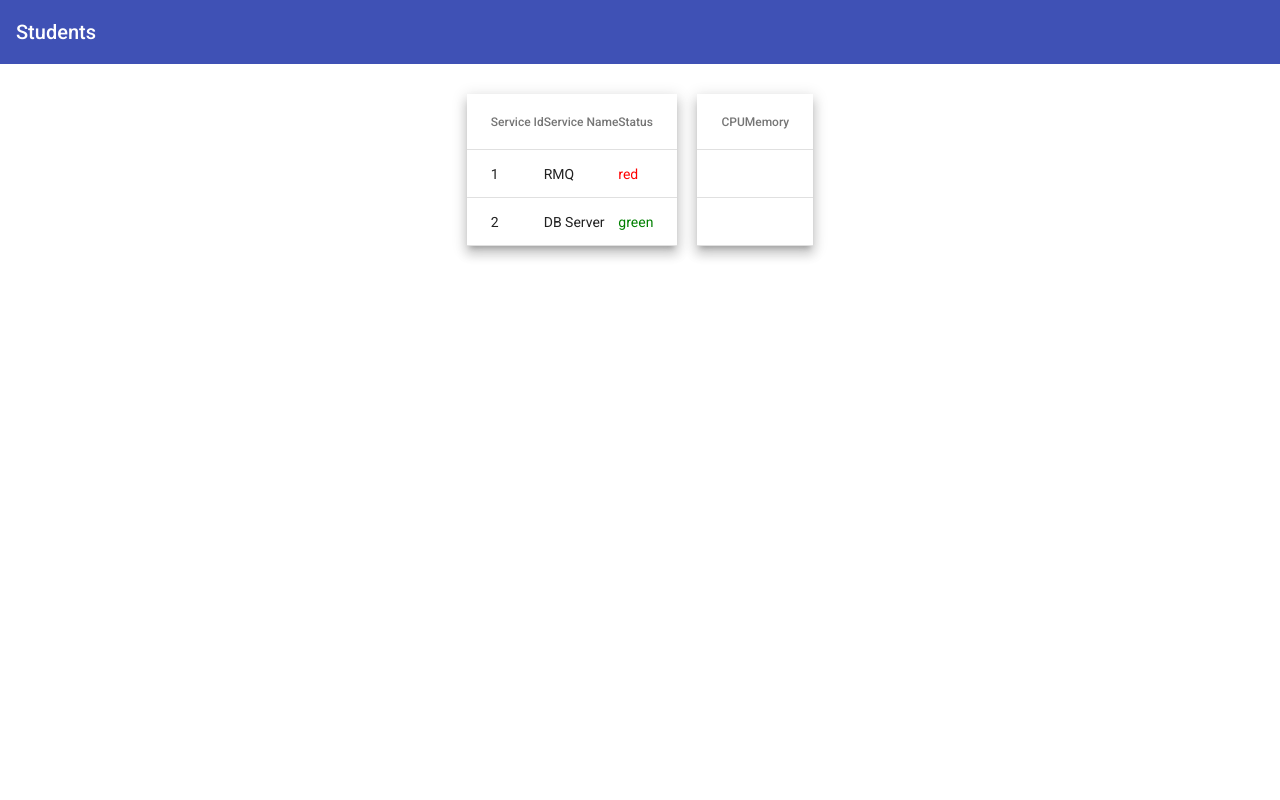
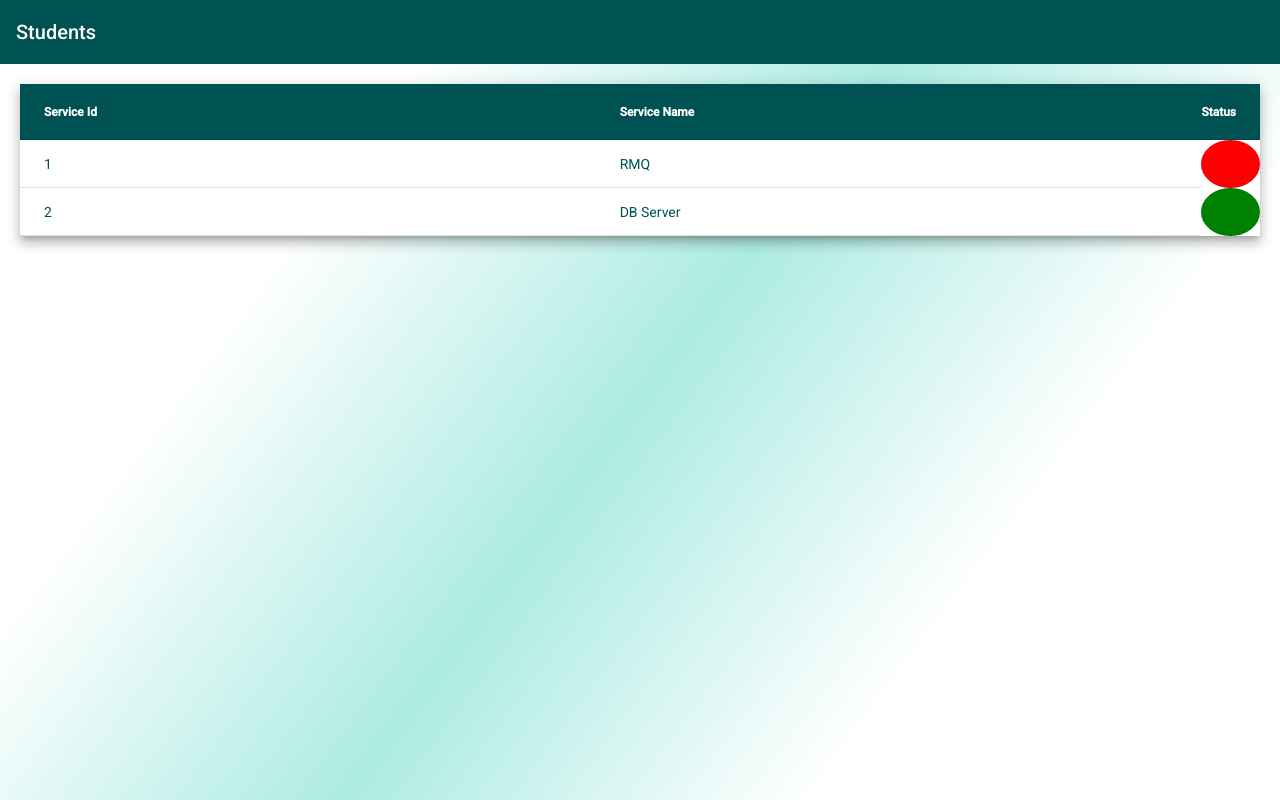
Before and after one commit to sumitbhutani14/ServicesDashboard, an Angular app: page / in a window 1280 px wide. Built offline with nearby package versions, Linux system fonts and the light colour scheme; data requests are answered from the project's data file.

Commit message:
some changes

```diff
--- a/src/app/all-students/all-students.component.css
+++ b/src/app/all-students/all-students.component.css
@@ -1,10 +1,10 @@
-/* table {
-  width: 80%;
-} */
+table {
+  width: 100%;
+}
 
 .content {
-  display: flex;
-  justify-content: center;
+  /* display: flex;
+  justify-content: center; */
   padding: 10px;
   margin: 10px;
 
@@ -28,7 +28,7 @@
 }
 
 .mat-row:hover {
-  background-color: rgb(169, 223, 223);
+  background-color: #acebe3;
   color: white;
   cursor: pointer;
   font-weight: 500;
--- a/src/app/all-students/all-students.component.html
+++ b/src/app/all-students/all-students.component.html
@@ -3,7 +3,7 @@
 </div> -->
 
 <div class="content">
-  <div class="left-content">
+  <div>
     <table mat-table [dataSource]="allServices" class="mat-elevation-z8">
       <ng-container matColumnDef="id">
         <th mat-header-cell *matHeaderCellDef>Service Id</th>
@@ -17,7 +17,7 @@
 
       <ng-container matColumnDef="status">
         <th mat-header-cell *matHeaderCellDef>Status</th>
-        <td mat-cell *matCellDef="let element" [ngStyle]="{color: element.status}">{{ element.status }}</td>
+        <td mat-cell *matCellDef="let element" class="button-circle" [ngStyle]="{'background-color': element.status}"></td>
       </ng-container>
 
       <!-- <ng-container matColumnDef="details">
@@ -42,26 +42,19 @@
     </table>
   </div>
 
-  <div class="right-content mat-elevation-z8" *ngIf="allServices">
+  <!-- <div class="right-content mat-elevation-z8" *ngIf="allServices">
     <table mat-table [dataSource]="allServices">
-      <!-- <ng-container *ngFor="let col of detailsColumns" [matColumnDef]="col">
-        <mat-header-cell *matHeaderCellDef="">{{ col }}</mat-header-cell>
-        <mat-cell *matCellDef="let obj">{{ obj[col] }}</mat-cell>
-      </ng-container> -->
-
       <ng-container matColumnDef="cpu">
         <th mat-header-cell *matHeaderCellDef>CPU</th>
         <td mat-cell *matCellDef="let element">{{ element.details.cpu }}</td>
       </ng-container>
-
       <ng-container matColumnDef="memory">
         <th mat-header-cell *matHeaderCellDef>Memory</th>
         <td mat-cell *matCellDef="let element">{{ element.details.memory }}</td>
       </ng-container>
-
       <tr mat-header-row *matHeaderRowDef="detailsColumns"></tr>
       <tr mat-row *matRowDef="let row; columns: detailsColumns"></tr>
     </table>
-  </div>
+  </div> -->
 
 </div>
--- a/src/app/app.component.css
+++ b/src/app/app.component.css
@@ -0,0 +1,4 @@
+.mat-toolbar.mat-primary {
+    background: #005151;
+    color: #fff;
+}
--- a/src/app/show-details-dialog/show-details-dialog.component.css
+++ b/src/app/show-details-dialog/show-details-dialog.component.css
@@ -1,13 +1,33 @@
+table {
+    width: 100%;
+}
+
 .content {
     display: flex;
     justify-content: space-between;
-    padding: .6rem 0 0.6rem 0;
 
     .left-content {
-      float: left;
+        float: left;
     }
 
     .right-content {
-      float: right;
+        float: right;
     }
-  }
+}
+
+.mat-header-row {
+    background-color: teal;
+    color: white;
+    font-weight: bold;
+}
+
+.mat-header-cell {
+    color: white;
+    font-weight: bold;
+}
+
+.status-design {
+    .custom-config {
+        background-color: green;
+    }
+}
--- a/src/app/show-details-dialog/show-details-dialog.component.html
+++ b/src/app/show-details-dialog/show-details-dialog.component.html
@@ -1,20 +1,27 @@
-<h1 mat-dialog-title>{{ data.name }}</h1>
+<div class="content">
+  <div class="left-content">
+    <h1 mat-dialog-title>{{ data.name }}</h1>
+  </div>
+  <div class="status-design right-content">
+    <span class="button-style custom-config"></span>
+  </div>
+</div>
+
 <div mat-dialog-content>
+  <!-- <div *ngFor="let obj of data.details" class="content">
+    <div class="left-content">{{ obj.key }}</div>
+    <div class="right-content">{{ obj.value }}</div>
+  </div> -->
 
-  <div *ngFor="let obj of data.details" class="content">
-    <div class="left-content">{{ obj.key }}</div>
-    <div class="right-content">{{ obj.val }}</div>
-  </div>
-
-  <div class="left-content">
+  <div class="">
     <table mat-table [dataSource]="data.details" class="mat-elevation-z8">
-      <ng-container matColumnDef="cpu">
-        <th mat-header-cell *matHeaderCellDef>CPU Status</th>
-        <td mat-cell *matCellDef="let element">{{ element.cpu }}</td>
+      <ng-container matColumnDef="key">
+        <th mat-header-cell *matHeaderCellDef>Parameter</th>
+        <td mat-cell *matCellDef="let element">{{ element.key }}</td>
       </ng-container>
-      <ng-container matColumnDef="memory">
-        <th mat-header-cell *matHeaderCellDef>Memory Status</th>
-        <td mat-cell *matCellDef="let element">{{ element.memory }}</td>
+      <ng-container matColumnDef="value">
+        <th mat-header-cell *matHeaderCellDef>Value</th>
+        <td mat-cell *matCellDef="let element">{{ element.value }}</td>
       </ng-container>
       <tr mat-header-row *matHeaderRowDef="displayedColumns"></tr>
       <tr mat-row *matRowDef="let row; columns: displayedColumns"></tr>
@@ -24,6 +31,5 @@
 </div>
 
 <div mat-dialog-actions>
-  <button mat-button mat-dialog-close>CloseMe</button>
   <button mat-button (click)="closeDialog()" cdkFocusInitial>Close</button>
 </div>
--- a/src/app/show-details-dialog/show-details-dialog.component.ts
+++ b/src/app/show-details-dialog/show-details-dialog.component.ts
@@ -9,8 +9,8 @@ import { MatDialogRef, MAT_DIALOG_DATA } from '@angular/material/dialog';
 export class ShowDetailsDialogComponent implements OnInit {
 
   displayedColumns: string[] = [
-    'cpu',
-    'memory'
+    'key',
+    'value'
   ];
 
   constructor(
--- a/src/index.html
+++ b/src/index.html
@@ -2,7 +2,7 @@
 <html lang="en">
 <head>
   <meta charset="utf-8">
-  <title>Ang14MaterialUiCrud</title>
+  <title>UKG Services</title>
   <base href="/">
   <meta name="viewport" content="width=device-width, initial-scale=1">
   <link rel="icon" type="image/x-icon" href="favicon.ico">
@@ -11,6 +11,6 @@
   <link href="https://fonts.googleapis.com/icon?family=Material+Icons" rel="stylesheet">
 </head>
 <body>
-  <app-root></app-root>
+  <app-root style="color: #005151"></app-root>
 </body>
 </html>
--- a/src/styles.css
+++ b/src/styles.css
@@ -3,6 +3,7 @@
 html,
 body {
   height: 100%;
+  background-image: linear-gradient(306.6928056867816deg, #ffffff, #ffffff, #acebe3, #FFFFFF, #FFFFFF);
 }
 body {
   margin: 0;
@@ -14,3 +15,36 @@ body {
   justify-content: center;
   align-items: center;
 }
+
+.mat-header-row {
+  background-color: #005151;
+  color: white;
+  font-weight: bold;
+}
+
+.mat-header-cell {
+  color: white;
+  font-weight: bold;
+}
+
+.mat-cell, .mat-footer-cell {
+  color: inherit;
+}
+
+.button-cylinder {
+    padding: 0.5rem 2.25rem;
+    font-weight: 500;
+    letter-spacing: normal;
+    border-radius: 2.25rem;
+    color: white;
+    box-shadow: 0px 45px 50px rgba(0, 0, 0, 0.25);
+}
+
+.button-circle {
+    height: 25px;
+    width: 25px;
+    font-weight: 500;
+    letter-spacing: normal;
+    border-radius: 50%;
+    color: white;
+}
```
Also changed, not shown: src/assets/full-bg-right.svg (added).
